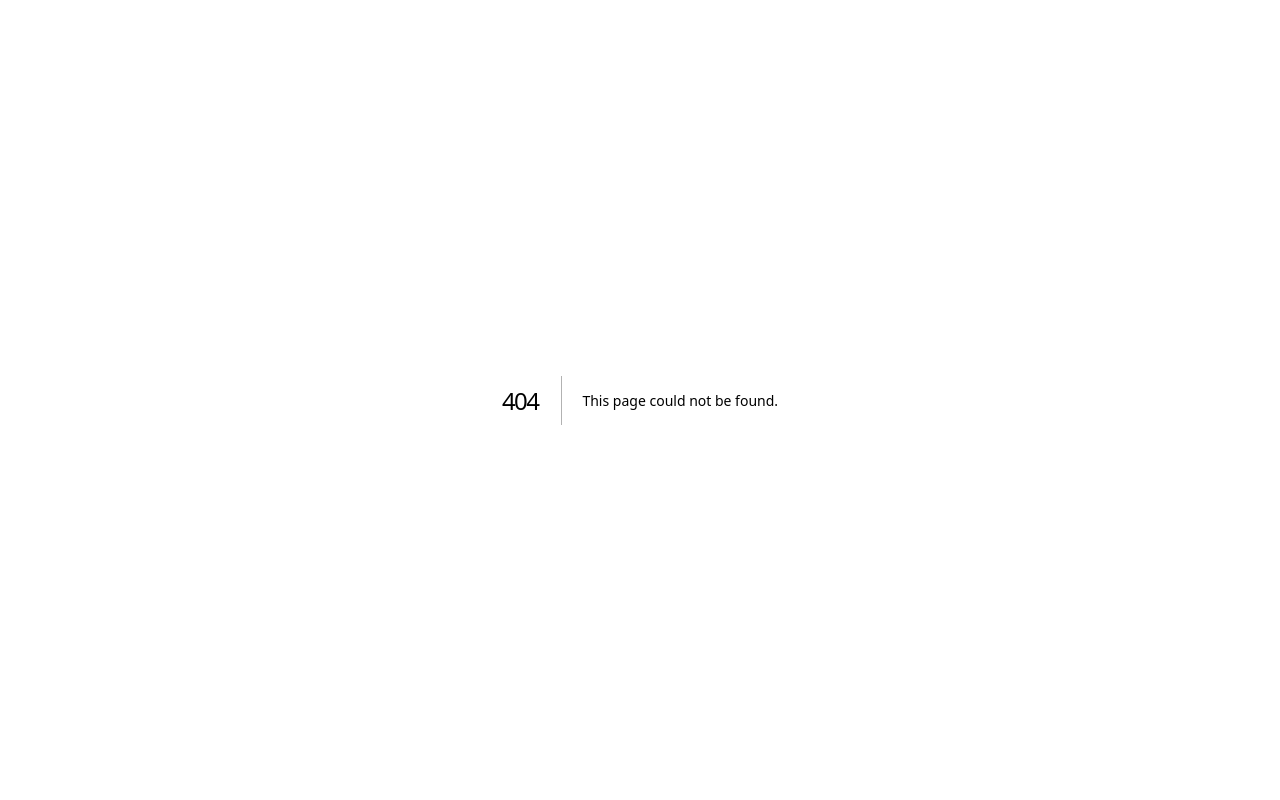
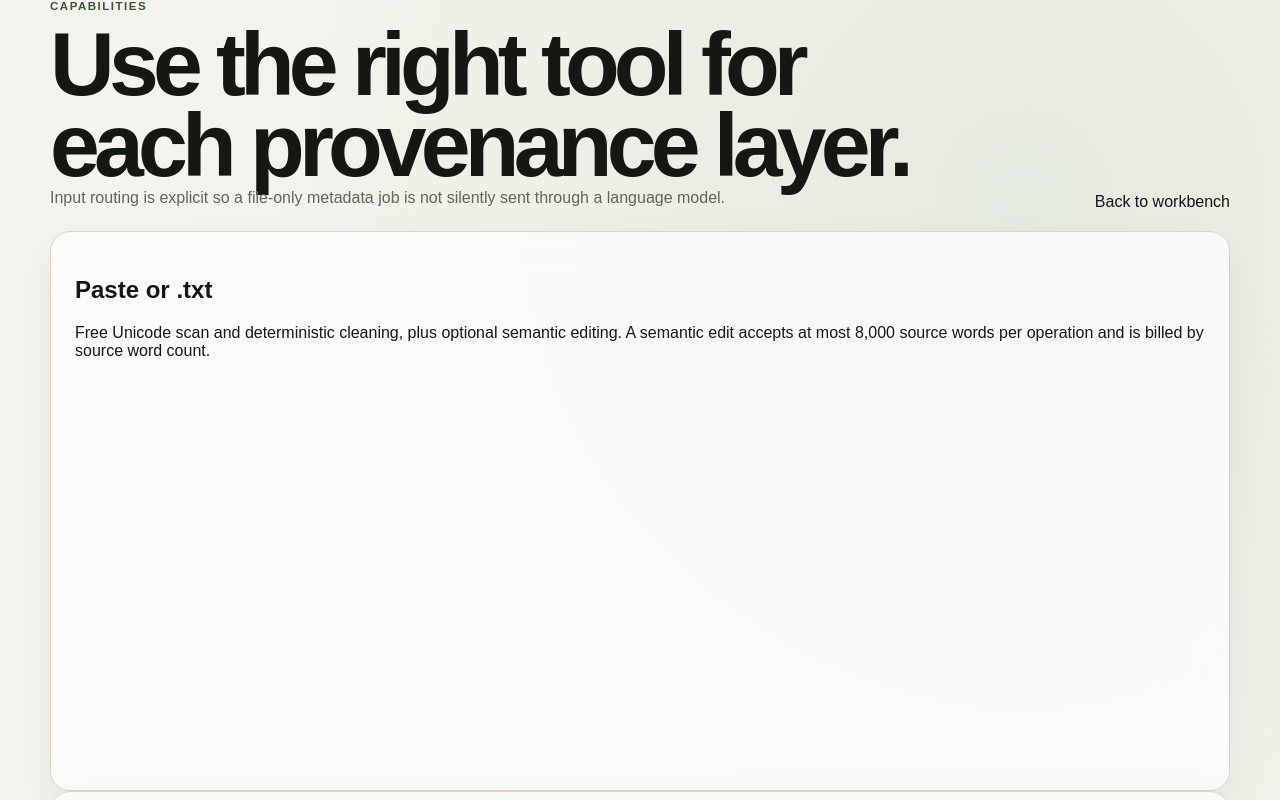
Before and after one commit to rrahul0904/provenance-cleaner, a Next.js app: page /capabilities in a window 1280 px wide. Before the commit this address had no page. Shown: the top 800 px of the page. Built offline with nearby package versions, Linux system fonts and the light colour scheme.

Commit message:
feat: add exact input-routing capabilities page

```diff
--- /dev/null
+++ b/src/app/capabilities/page.tsx
@@ -0,0 +1,5 @@
+import { MAX_FILE_BYTES, MAX_REWRITE_WORDS } from "@/lib/product-contract";
+
+export default function CapabilitiesPage() {
+  return <main className="shell"><header className="section-heading"><div><p className="eyebrow">Capabilities</p><h1>Use the right tool for each provenance layer.</h1><p>Input routing is explicit so a file-only metadata job is not silently sent through a language model.</p></div><a href="/">Back to workbench</a></header><section className="panel"><h2>Paste or .txt</h2><p>Free Unicode scan and deterministic cleaning, plus optional semantic editing. A semantic edit accepts at most {MAX_REWRITE_WORDS.toLocaleString()} source words per operation and is billed by source word count.</p></section><section className="panel"><h2>DOCX</h2><p>Hidden-character and Office metadata inspection/sanitation. The reference parity route does not automatically rewrite Word-document prose. DOCX cleaning jobs are capped at {(MAX_FILE_BYTES / (1024 * 1024)).toFixed(1)} MB.</p></section><section className="panel"><h2>PNG and JPEG</h2><p>Privacy/generator metadata inspection and safe sanitation. Signed provenance indicators remain inspection-first rather than being silently removed.</p></section><section className="panel"><h2>Advanced inspection</h2><p>The pre-existing Provenance Cleaner PDF/WebP inspection path remains available as an additional capability even though it is not part of the reference parity contract.</p></section></main>;
+}
```
